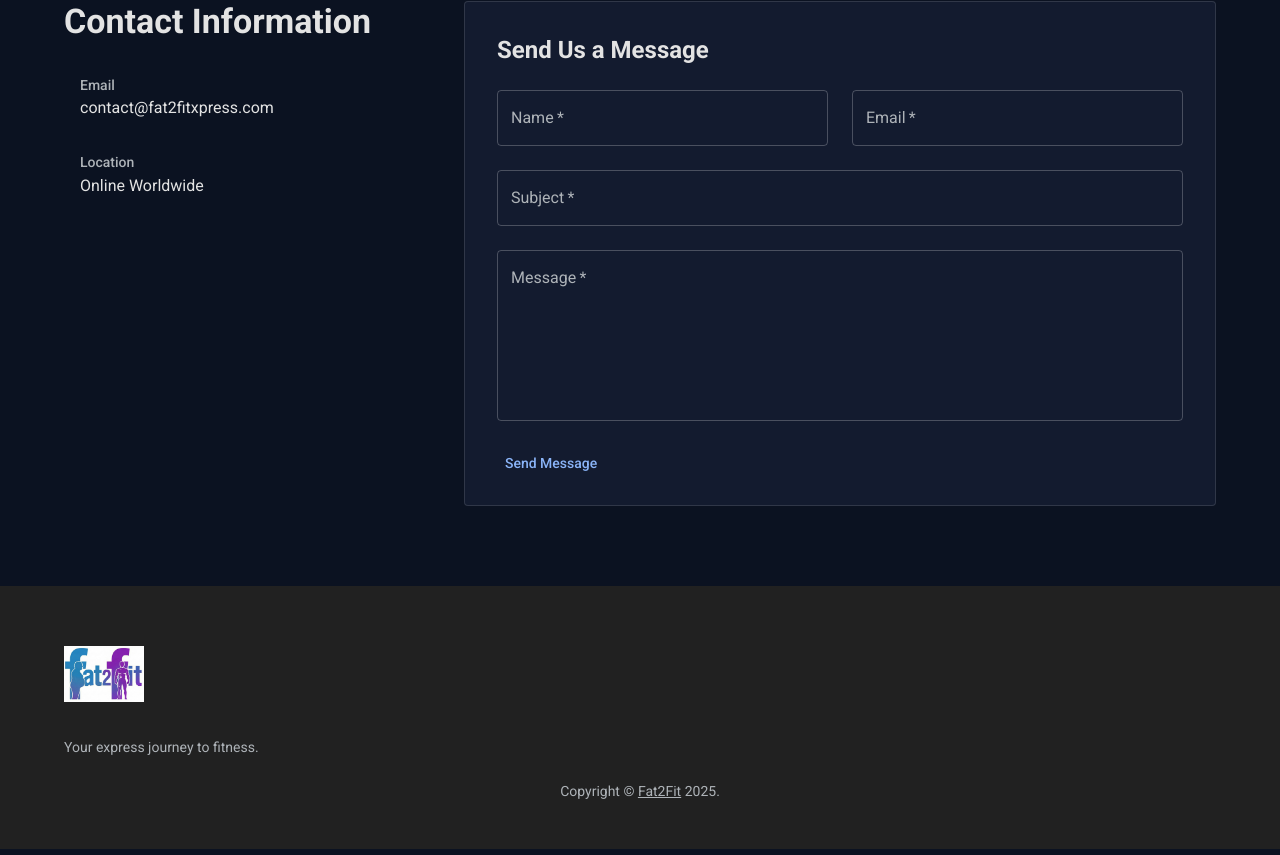
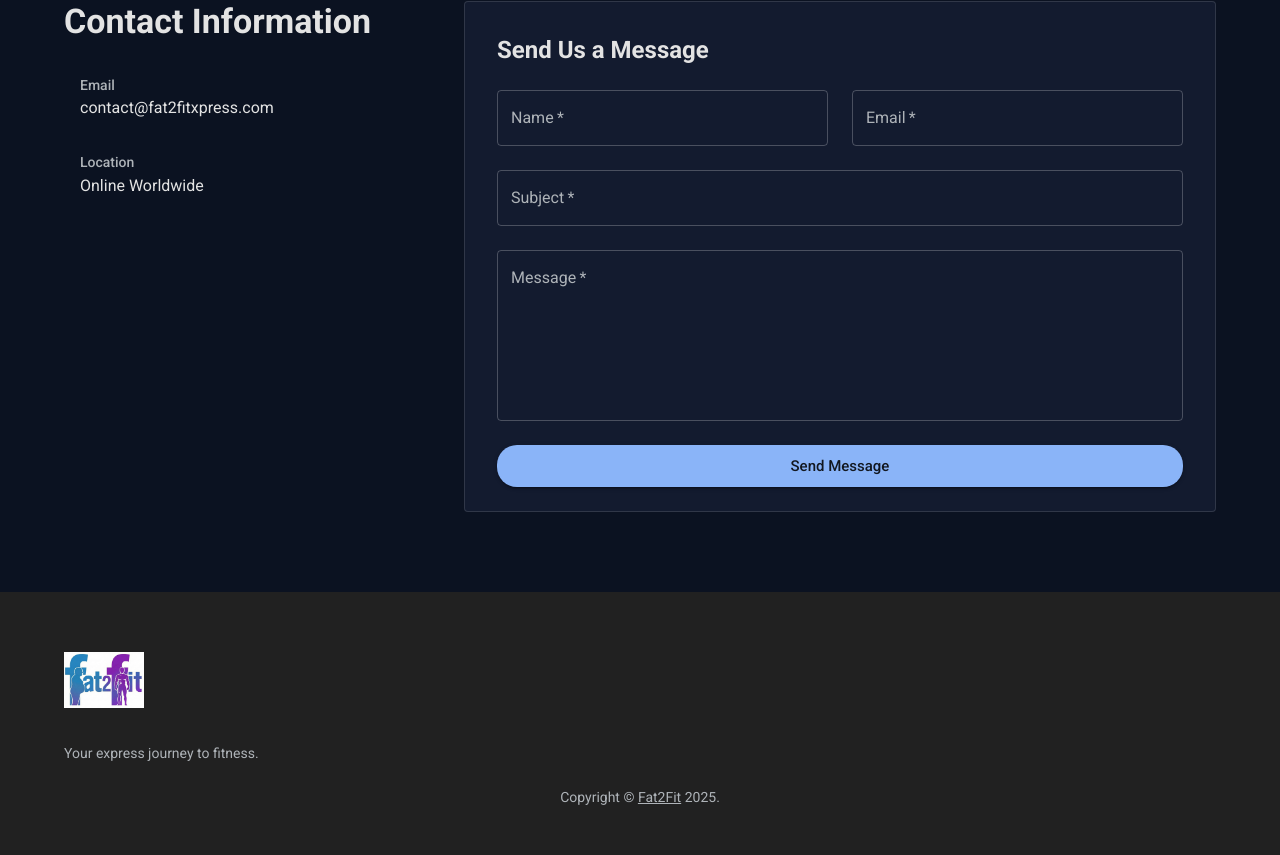
Before and after one commit to fat2fitxpress/fat2fit, a Next.js app: page /contact in a window 1280 px wide. Shown: the part 482-1337 px from the top of the page. Built offline with nearby package versions, Linux system fonts and the light colour scheme; some icons are missing.

Commit message:
Fix EmailJS contact form submission
- Add type='submit' attribute to send button to enable form submission
- Add variant='contained' for prominent button styling
- Add size='large' for better visibility and UX
- Add fullWidth for consistent layout
- Verified form now successfully submits and resets

```diff
--- a/src/app/contact/page.tsx
+++ b/src/app/contact/page.tsx
@@ -210,6 +210,10 @@ export default function ContactPage() {
                                         </Grid>
                                         <Grid size={{ xs: 12 }}>
                                             <Button
+                                                type="submit"
+                                                variant="contained"
+                                                size="large"
+                                                fullWidth
                                                 disabled={loading}
                                                 startIcon={loading ? <CircularProgress size={20} color="inherit" /> : null}
                                             >
```
